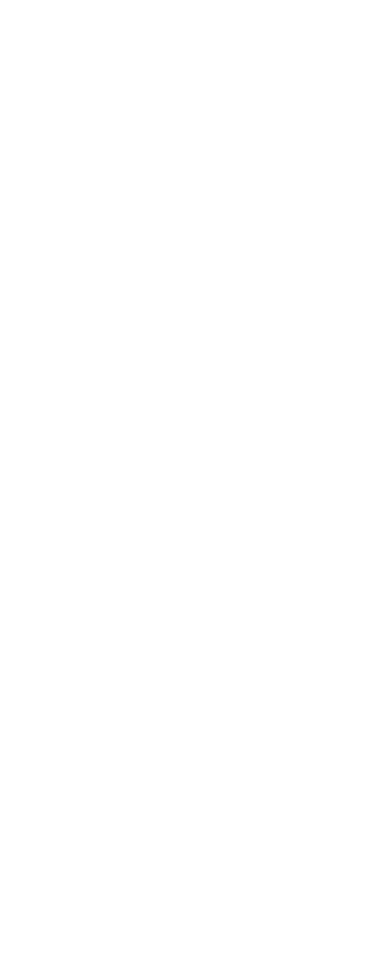
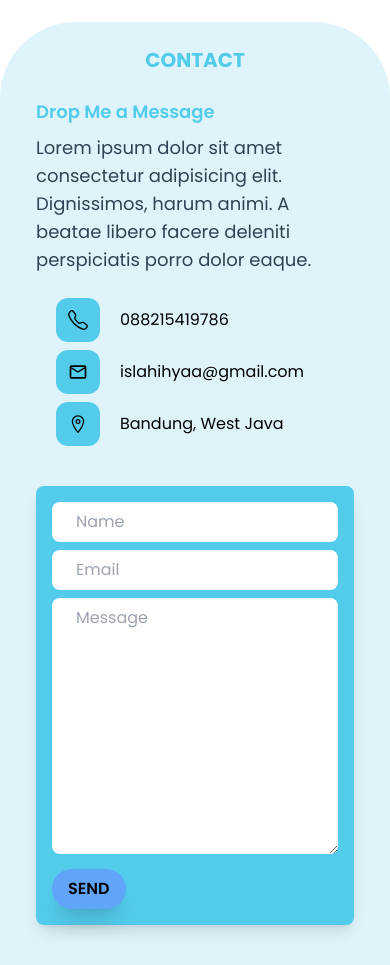
Before and after one commit to Islahihyaa/Personal-website-portofolio, a React (Vite) app: page / in a window 390 px wide. Shown: the part 3980-4945 px from the top of the page. Before the commit the page ends 3866 px from the top, so only its background shows below. Built offline with nearby package versions, Linux system fonts and the light colour scheme.

Commit message:
Create responsive contact page

```diff
--- a/src/components/Contact.jsx
+++ b/src/components/Contact.jsx
@@ -1,7 +1,57 @@
+import { BsTelephone } from "react-icons/bs";
+import { MdOutlineEmail } from "react-icons/md";
+import { IoLocationOutline } from "react-icons/io5";
 
 const Contact = () => {
   return (
-    <div>Contact</div>
+    <section className="pt-40">
+      <div className="bg-secondary rounded-t-full">
+        <div>
+          <h1 className="uppercase text-center text-xl font-bold py-6 text-primary xl:text-3xl 2xl:text-4xl">contact</h1>
+        </div>
+      </div>
+
+      <div className="bg-secondary px-5 ">
+        <div className="container">
+          <div className="lg:flex justify-between pb-10 ">
+            <div className="mb-10">
+              <div className="mb-6">
+                <h2 className="font-semibold text-primary text-lg mb-2">Drop Me a Message</h2>
+                <p className="text-lg text-slate-700">Lorem ipsum dolor sit amet consectetur adipisicing elit. Dignissimos, harum animi. A beatae libero facere deleniti perspiciatis porro dolor eaque.</p>
+              </div>
+
+              <div className="px-5">
+                <div className="flex gap-5 flex-row items-center mb-2">
+                  <div className="bg-primary p-3 rounded-xl">
+                    <BsTelephone className="w-5 h-5"/>
+                  </div>
+                  <p>088215419786</p>
+                </div>
+                <div className="flex gap-5 flex-row items-center mb-2">
+                  <div className="bg-primary p-3 rounded-xl">
+                    <MdOutlineEmail className="w-5 h-5"/>
+                  </div>
+                  <p>islahihyaa@gmail.com</p>
+                </div>
+                <div className="flex gap-5 flex-row items-center mb-2">
+                  <div className="bg-primary p-3 rounded-xl">
+                    <IoLocationOutline className="w-5 h-5"/>
+                  </div>
+                  <p>Bandung, West Java</p>
+                </div>
+              </div>
+            </div>
+
+            <div className="bg-primary p-4 flex-col rounded-lg shadow-lg">
+              <input type="text" placeholder="Name" className="mb-2 rounded-lg w-full h-10 px-6"/>
+              <input type="text" placeholder="Email" className="mb-2 rounded-lg w-full h-10 px-6"/>
+              <textarea name="message" id="message" placeholder="Message" cols="40" rows="10" className="mb-2 rounded-lg w-full px-6 py-2" ></textarea>
+              <button type="submit" className="rounded-full bg-blue-400 py-2 px-4 font-semibold shadow-xl">SEND</button>
+            </div>
+          </div>
+        </div>
+      </div>
+    </section>
   )
 }
 
```
